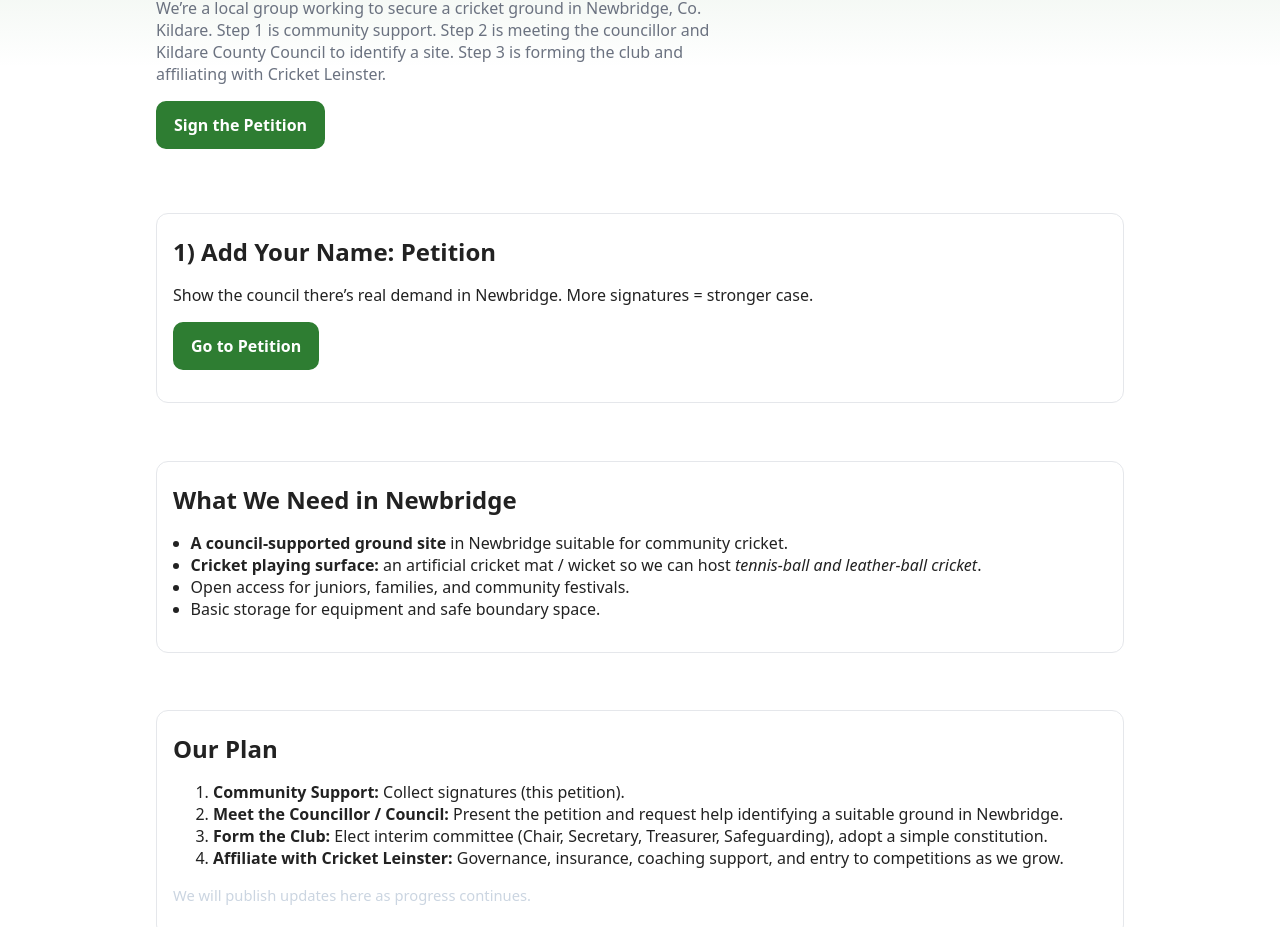
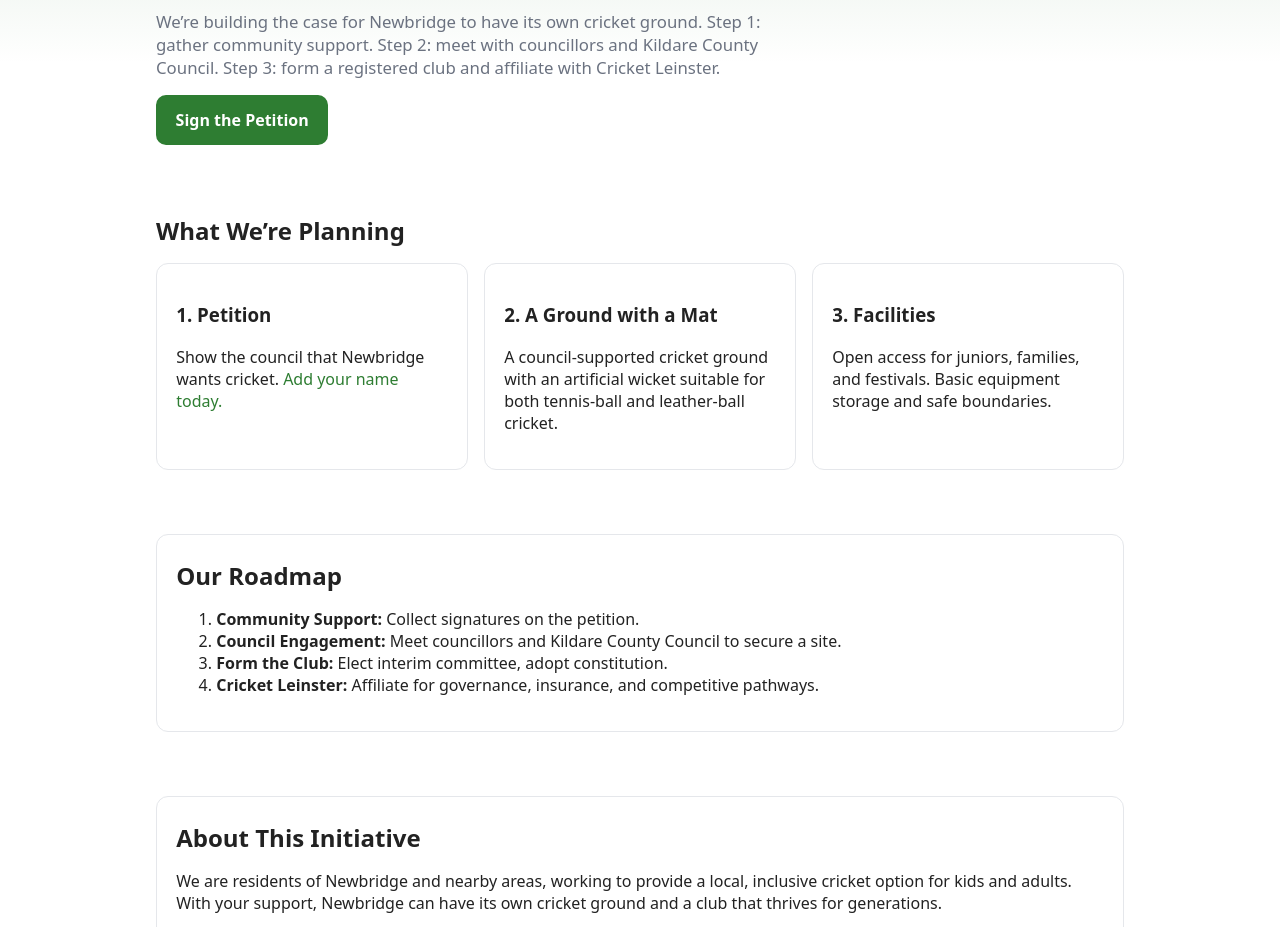
Before and after one commit to yogz88/newbridge-cricket-club, a plain HTML site: page index.html in a window 1280 px wide. Shown: the part 176-1103 px from the top of the page. Drawn offline with Linux system fonts and the light colour scheme.

Commit message:
Update index.html

```diff
--- a/index.html
+++ b/index.html
@@ -10,21 +10,25 @@
 *{box-sizing:border-box} html,body{margin:0;padding:0;font-family:system-ui,-apple-system,"Segoe UI",Roboto,Helvetica,Arial,sans-serif;color:var(--text);background:#fff}
 a{color:var(--green);text-decoration:none} a:hover{text-decoration:underline}
 .container{max-width:1000px;margin:0 auto;padding:0 1rem}
-header{background:var(--green);color:#fff;position:sticky;top:0}
+header{background:var(--green);color:#fff;position:sticky;top:0;z-index:10}
 .nav{display:flex;align-items:center;justify-content:space-between;padding:.8rem 0}
-.nav ul{list-style:none;display:flex;gap:1rem;margin:0;padding:0}
+.nav ul{list-style:none;display:flex;gap:1.2rem;margin:0;padding:0}
 .nav a{color:#fff;font-weight:700}
-.hero{background:linear-gradient(180deg, rgba(46,125,50,.12), transparent 60%);padding:2rem 0 1.2rem}
-h1{font-size:clamp(1.6rem,2.5vw + 1rem,2.4rem);margin:.2rem 0}
-p.lead{color:var(--muted);max-width:65ch}
-.btn{display:inline-block;padding:.7rem 1rem;border-radius:10px;font-weight:800;border:2px solid var(--green)}
+.hero{background:linear-gradient(180deg, rgba(46,125,50,.12), transparent 60%);padding:2.5rem 0 2rem}
+h1{font-size:clamp(1.8rem,2.5vw + 1rem,2.6rem);margin:.2rem 0}
+p.lead{color:var(--muted);max-width:65ch;font-size:1.05rem}
+.cta-row{display:flex;gap:.8rem;flex-wrap:wrap;margin-top:1rem}
+.btn{display:inline-block;padding:.75rem 1.1rem;border-radius:10px;font-weight:800;border:2px solid var(--green);transition:.2s}
 .btn.primary{background:var(--green);color:#fff}
-section{padding:1.8rem 0}
-.card{border:1px solid var(--border);border-radius:12px;padding:1rem;background:#fff}
+.btn.primary:hover{background:#1b5e20}
+section{padding:2rem 0}
+.card{border:1px solid var(--border);border-radius:12px;padding:1.2rem;background:#fff}
 h2{margin:.3rem 0 1rem}
-ul {padding-left:1.1rem}
-footer{background:var(--ink);color:#e2e8f0;padding:1.6rem 0;margin-top:2rem}
+ul{padding-left:1.2rem}
+footer{background:var(--ink);color:#e2e8f0;padding:1.8rem 0;margin-top:2rem}
 .small{font-size:.92rem;color:#cbd5e1}
+.grid{display:grid;grid-template-columns:repeat(3,1fr);gap:1rem}
+@media(max-width:850px){.grid{grid-template-columns:1fr}}
 </style>
 </head>
 <body>
@@ -35,8 +39,8 @@ footer{background:var(--ink);color:#e2e8f0;padding:1.6rem 0;margin-top:2rem}
 <nav>
 <ul>
 <li><a href="#petition">Petition</a></li>
-<li><a href="#need">What we need</a></li>
-<li><a href="#plan">Our plan</a></li>
+<li><a href="#need">What We Need</a></li>
+<li><a href="#plan">Our Plan</a></li>
 <li><a href="#about">About</a></li>
 <li><a href="#contact">Contact</a></li>
 </ul>
@@ -45,64 +49,68 @@ footer{background:var(--ink);color:#e2e8f0;padding:1.6rem 0;margin-top:2rem}
 </header>
 
 <main>
+<!-- Hero -->
 <section class="hero">
 <div class="container">
 <h1>Bring Cricket to Newbridge</h1>
 <p class="lead">
-We’re a local group working to secure a cricket ground in Newbridge, Co. Kildare.
-Step 1 is community support. Step 2 is meeting the councillor and Kildare County Council to identify a site.
-Step 3 is forming the club and affiliating with Cricket Leinster.
+We’re building the case for Newbridge to have its own cricket ground.
+Step 1: gather community support.
+Step 2: meet with councillors and Kildare County Council.
+Step 3: form a registered club and affiliate with Cricket Leinster.
 </p>
-<p style="margin-top:1rem;">
+<div class="cta-row">
 <a class="btn primary" href="https://chng.it/HmG9yt4s9n" target="_blank" rel="noopener">Sign the Petition</a>
-</p>
-</div>
-</section>
-
-<section id="petition">
-<div class="container">
-<div class="card">
-<h2>1) Add Your Name: Petition</h2>
-<p>Show the council there’s real demand in Newbridge. More signatures = stronger case.</p>
-<p><a class="btn primary" href="https://chng.it/HmG9yt4s9n" target="_blank" rel="noopener">Go to Petition</a></p>
 </div>
 </div>
 </section>
 
+<!-- What we're planning / Petition / Needs -->
 <section id="need">
 <div class="container">
+<h2>What We’re Planning</h2>
+<div class="grid">
 <div class="card">
-<h2>What We Need in Newbridge</h2>
-<ul>
-<li><strong>A council-supported ground site</strong> in Newbridge suitable for community cricket.</li>
-<li><strong>Cricket playing surface:</strong> an artificial cricket mat / wicket so we can host <em>tennis-ball and leather-ball cricket</em>.</li>
-<li>Open access for juniors, families, and community festivals.</li>
-<li>Basic storage for equipment and safe boundary space.</li>
-</ul>
+<h3>1. Petition</h3>
+<p>Show the council that Newbridge wants cricket.
+<a href="https://chng.it/HmG9yt4s9n" target="_blank" rel="noopener">Add your name today.</a></p>
+</div>
+<div class="card">
+<h3>2. A Ground with a Mat</h3>
+<p>A council-supported cricket ground with an artificial wicket suitable for both tennis-ball and leather-ball cricket.</p>
+</div>
+<div class="card">
+<h3>3. Facilities</h3>
+<p>Open access for juniors, families, and festivals. Basic equipment storage and safe boundaries.</p>
+</div>
 </div>
 </div>
 </section>
 
+<!-- Plan -->
 <section id="plan">
 <div class="container">
 <div class="card">
-<h2>Our Plan</h2>
+<h2>Our Roadmap</h2>
 <ol>
-<li><strong>Community Support:</strong> Collect signatures (this petition).</li>
-<li><strong>Meet the Councillor / Council:</strong> Present the petition and request help identifying a suitable ground in Newbridge.</li>
-<li><strong>Form the Club:</strong> Elect interim committee (Chair, Secretary, Treasurer, Safeguarding), adopt a simple constitution.</li>
-<li><strong>Affiliate with Cricket Leinster:</strong> Governance, insurance, coaching support, and entry to competitions as we grow.</li>
+<li><strong>Community Support:</strong> Collect signatures on the petition.</li>
+<li><strong>Council Engagement:</strong> Meet councillors and Kildare County Council to secure a site.</li>
+<li><strong>Form the Club:</strong> Elect interim committee, adopt constitution.</li>
+<li><strong>Cricket Leinster:</strong> Affiliate for governance, insurance, and competitive pathways.</li>
 </ol>
-<p class="small">We will publish updates here as progress continues.</p>
 </div>
 </div>
 </section>
 
+<!-- About -->
 <section id="about">
 <div class="container">
 <div class="card">
 <h2>About This Initiative</h2>
-<p>We are residents of Newbridge and nearby areas working to provide a local, inclusive cricket option for kids and adults. If you want to help, please sign the petition.</p>
+<p>
+We are residents of Newbridge and nearby areas, working to provide a local, inclusive cricket option for kids and adults.
+With your support, Newbridge can have its own cricket ground and a club that thrives for generations.
+</p>
 <ul>
 <li>Interim Coordinator: —</li>
 <li>Email: <a href="mailto:info@newbridgecricket.ie">info@newbridgecricket.ie</a> (placeholder)</li>
@@ -111,6 +119,7 @@ Step 3 is forming the club and affiliating with Cricket Leinster.
 </div>
 </section>
 
+<!-- Contact -->
 <section id="contact">
 <div class="container">
 <div class="card">
```
